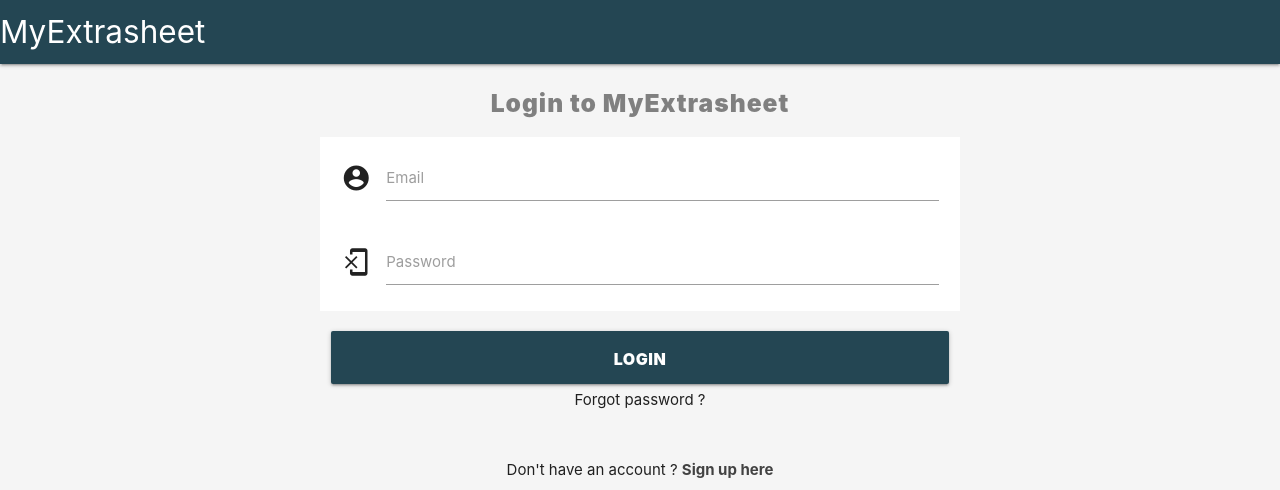
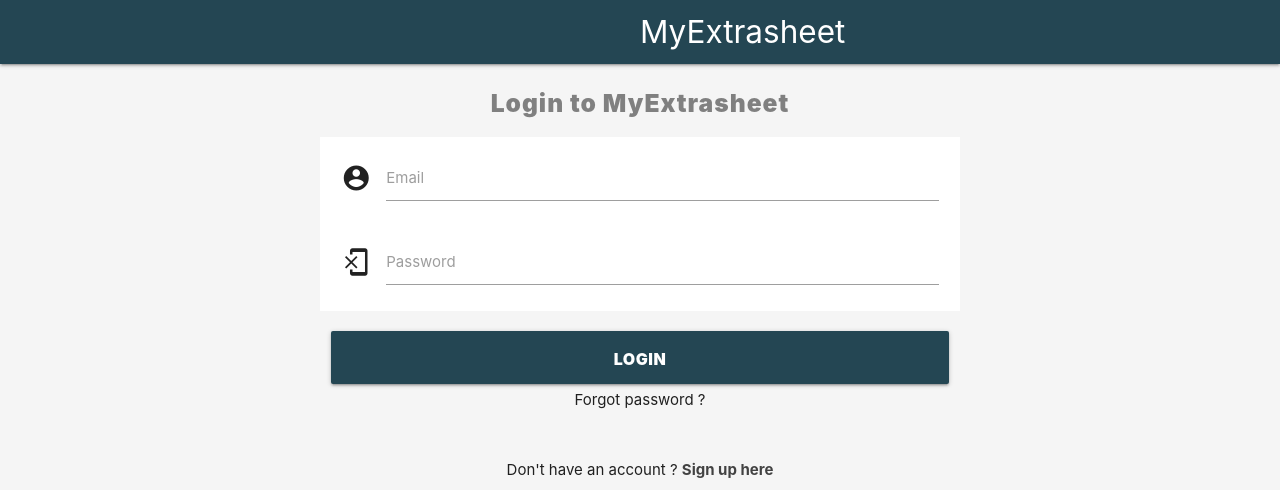
Before and after one commit to Bamimore-Tomi/extrasheet, a Flask app: page /login/ in a window 1280 px wide. Shown: the top 490 px of the page. Run offline with Flask 2, Linux system fonts and the light colour scheme.

Commit message:
Update login.html
done

```diff
--- a/extrasheet/templates/login.html
+++ b/extrasheet/templates/login.html
@@ -17,7 +17,7 @@
    <body>
       <div class="navbar-sticky">
     <nav>
-      <div class="nav-wrapper navbarr">
+      <div class="nav-wrapper center-align navbarr">
         <a href="#!" class="brand-logo">MyExtrasheet</a>
 
       </div>
```
